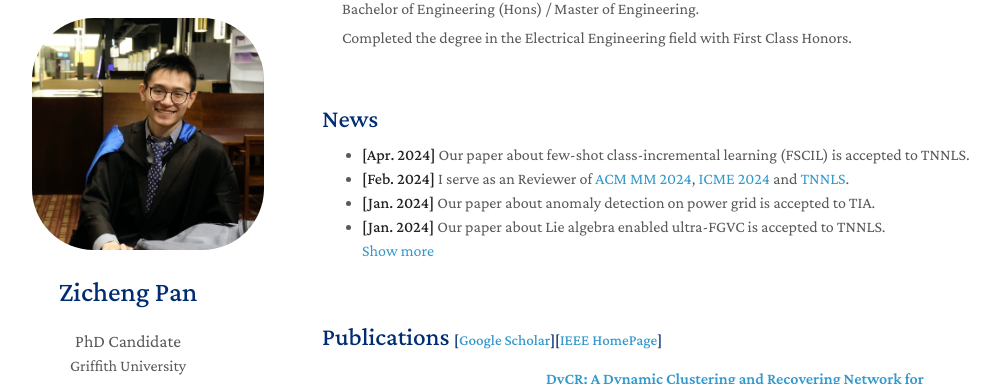
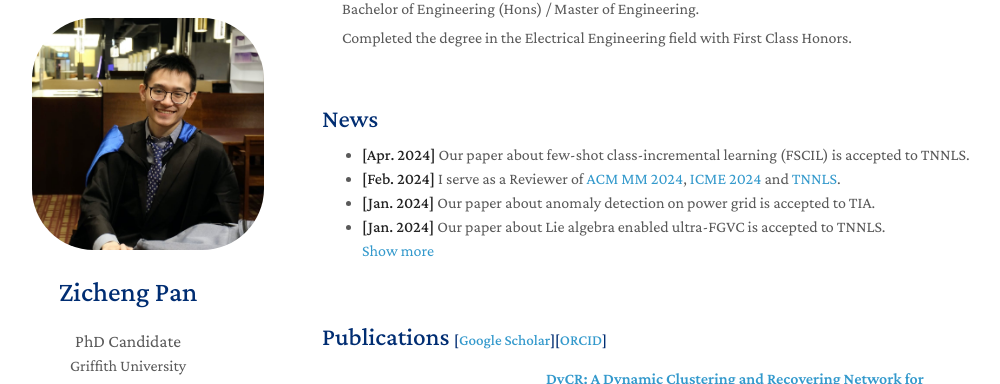
Before and after one commit to zichengpan/zichengpan.github.io, a Jekyll site: the page built from index.md, in a window 1280 px wide and 900 px high, scrolled down 463 px, cut to the strip 90-474 px from the top of the window. Shown: the whole strip, without its empty margins (148-1148 px from the left). Built offline with Jekyll 4.4.1, drawn with Linux system fonts in a browser that asks for light colours; a style sheet for code colours, icons or effects is not loaded.

Commit message:
updatev2

```diff
--- a/_includes/news.md
+++ b/_includes/news.md
@@ -4,7 +4,7 @@
 
 <ul>
 <li><strong>[Apr. 2024]</strong> Our paper about few-shot class-incremental learning (FSCIL) is accepted to TNNLS.</li>
-<li><strong>[Feb. 2024]</strong> I serve as an Reviewer of <a href="https://2024.acmmm.org/">ACM MM 2024</a>, <a href="https://2024.ieeeicme.org/">ICME 2024</a> and <a href="https://ieeexplore.ieee.org/xpl/RecentIssue.jsp?punumber=5962385">TNNLS</a>.</li>
+<li><strong>[Feb. 2024]</strong> I serve as a Reviewer of <a href="https://2024.acmmm.org/">ACM MM 2024</a>, <a href="https://2024.ieeeicme.org/">ICME 2024</a> and <a href="https://ieeexplore.ieee.org/xpl/RecentIssue.jsp?punumber=5962385">TNNLS</a>.</li>
 <li><strong>[Jan. 2024]</strong> Our paper about anomaly detection on power grid is accepted to TIA.</li>
 <li><strong>[Jan. 2024]</strong> Our paper about Lie algebra enabled ultra-FGVC is accepted to TNNLS.</li>
 
--- a/_includes/publications.md
+++ b/_includes/publications.md
@@ -1,6 +1,6 @@
 <h1 id="publications"></h1>
 
-<h2 style="margin: 60px 0px -15px;">Publications <temp style="font-size:15px;">[</temp><a href="https://scholar.google.com/citations?user=GsURDp0AAAAJ" target="_blank" style="font-size:15px;">Google Scholar</a><temp style="font-size:15px;">]</temp><temp style="font-size:15px;">[</temp><a href="https://ieeexplore.ieee.org/author/37087245705" target="_blank" style="font-size:15px;">IEEE HomePage</a><temp style="font-size:15px;">]</temp></h2>
+<h2 style="margin: 60px 0px -15px;">Publications <temp style="font-size:15px;">[</temp><a href="https://scholar.google.com/citations?user=GsURDp0AAAAJ" target="_blank" style="font-size:15px;">Google Scholar</a><temp style="font-size:15px;">]</temp><temp style="font-size:15px;">[</temp><a href="https://orcid.org/0000-0001-5890-0165" target="_blank" style="font-size:15px;">ORCID</a><temp style="font-size:15px;">]</temp></h2>
 
 
 <div class="publications">
```
Also changed, not shown: 1 other file.
